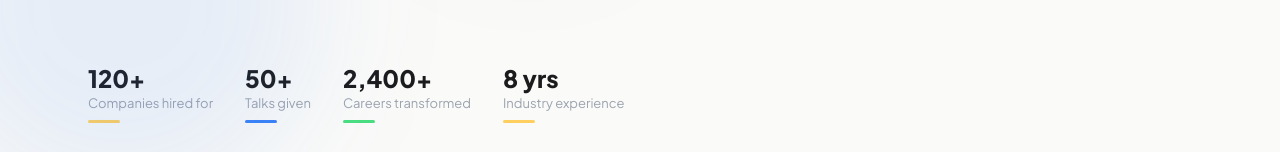
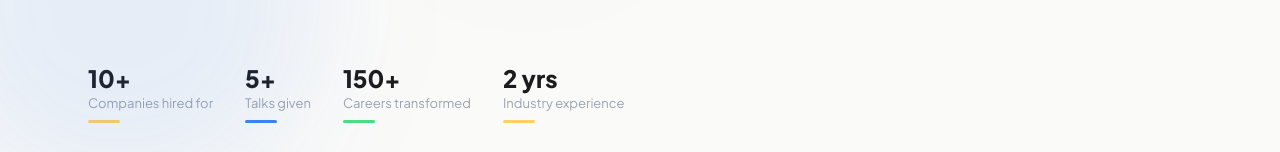
Before and after one commit to MXasan/persanalBrandHr, a React (Vite) app: page / in a window 1280 px wide. Shown: the part 747-899 px from the top of the page. Built offline with nearby package versions, Linux system fonts and the light colour scheme.

Commit message:
change personal info

```diff
--- a/src/app/components/AboutSection.tsx
+++ b/src/app/components/AboutSection.tsx
@@ -1,34 +1,33 @@
 import { motion } from "motion/react";
 import { MapPin, Award, TrendingUp, Users } from "lucide-react";
-// import ProfileImg from '../../../public/profileImg.jpg'
 // const PROFILE_IMG =
 //   "https://images.unsplash.com/photo-1760543998147-117ae5649c5c?crop=entropy&cs=tinysrgb&fit=max&fm=jpg&ixid=M3w3Nzg4Nzd8MHwxfHNlYXJjaHwxfHxwcm9mZXNzaW9uYWwlMjB3b21hbiUyMHNtaWxpbmclMjBjb25maWRlbnQlMjBwb3J0cmFpdHxlbnwxfHx8fDE3NzIwMTk5ODV8MA&ixlib=rb-4.1.0&q=80&w=1080";
 
 const stats = [
   {
     icon: <Users size={18} className="text-blue-500" />,
-    value: "120+",
+    value: "10+",
     label: "Companies hired for",
     sub: "From Series A to Fortune 500",
     accent: "#3B82F6",
   },
   {
     icon: <Award size={18} className="text-yellow-500" />,
-    value: "50+",
+    value: "5+",
     label: "Talks given",
     sub: "Conferences & corporate events",
     accent: "#FFD060",
   },
   {
     icon: <TrendingUp size={18} className="text-green-600" />,
-    value: "2,400+",
+    value: "150+",
     label: "Careers transformed",
     sub: "Through coaching & placements",
     accent: "#4ADE80",
   },
   {
     icon: <MapPin size={18} className="text-blue-500" />,
-    value: "8 yrs",
+    value: "2 yrs",
     label: "In tech talent",
     sub: "Across 3 continents",
     accent: "#3B82F6",
@@ -71,11 +70,6 @@ export function AboutSection() {
             className="relative"
           >
             <div className="relative rounded-3xl overflow-hidden aspect-[4/5] max-w-md">
-              {/* <img
-                src={PROFILE_IMG}
-                alt="Nodir Makhkamov"
-                className="w-full h-full object-cover object-top"
-              /> */}
               <img src="/profileImg.jpg" alt="Profile" className="w-full h-full object-cover object-top"/>
 
               <div className="absolute bottom-6 left-6 right-6 bg-white/90 backdrop-blur-sm rounded-2xl p-4 flex items-center gap-3">
--- a/src/app/components/HeroSection.tsx
+++ b/src/app/components/HeroSection.tsx
@@ -7,10 +7,10 @@ interface HeroSectionProps {
 
 export function HeroSection({ onScrollTo }: HeroSectionProps) {
   const stats = [
-    { value: "120+", label: "Companies hired for", accent: "#FFD060" },
-    { value: "50+", label: "Talks given", accent: "#3B82F6" },
-    { value: "2,400+", label: "Careers transformed", accent: "#4ADE80" },
-    { value: "8 yrs", label: "Industry experience", accent: "#FFD060" },
+    { value: "10+", label: "Companies hired for", accent: "#FFD060" },
+    { value: "5+", label: "Talks given", accent: "#3B82F6" },
+    { value: "150+", label: "Careers transformed", accent: "#4ADE80" },
+    { value: "2 yrs", label: "Industry experience", accent: "#FFD060" },
   ];
 
   return (
--- a/src/app/components/PostsSection.tsx
+++ b/src/app/components/PostsSection.tsx
@@ -7,7 +7,7 @@ const POSTS = [
     id: 1,
     title: "How to Stand Out in a Tech Interview Without Being a 10x Programmer",
     excerpt: "Most candidates focus on DSA prep, but the real differentiator? How you think, communicate, and collaborate under pressure.",
-    image: "https://images.unsplash.com/photo-1768796372362-05c256e61d8c?auto=format&fit=crop&q=70&w=600",
+    image: "https://images.unsplash.com/photo-1768796372362-05c256e61d8c?auto=format&fit=crop&q=60&w=450",
     date: "Feb 18, 2026",
     readTime: "6 min read",
     tag: "career",
@@ -17,7 +17,7 @@ const POSTS = [
     id: 2,
     title: "The Productivity Stack I Actually Use Every Day (Minimal & Effective)",
     excerpt: "After testing dozens of apps and systems, here's what stuck — and why the simpler your setup, the more you actually get done.",
-    image: "https://images.unsplash.com/photo-1760604359590-0f0dc7dbbf3c?auto=format&fit=crop&q=70&w=600",
+    image: "https://images.unsplash.com/photo-1760604359590-0f0dc7dbbf3c?auto=format&fit=crop&q=60&w=450",
     date: "Feb 10, 2026",
     readTime: "8 min read",
     tag: "productivity",
@@ -27,7 +27,7 @@ const POSTS = [
     id: 3,
     title: "From Entrepreneur to Entrepreneur: What Nobody Tells You About the Leap",
     excerpt: "The jump from a stable salary to building something of your own is terrifying and exhilarating. Here's what I wish I'd known.",
-    image: "https://images.unsplash.com/photo-1758873271835-0ab4b611e659?auto=format&fit=crop&q=70&w=600",
+    image: "https://images.unsplash.com/photo-1758873271835-0ab4b611e659?auto=format&fit=crop&q=60&w=450",
     date: "Jan 28, 2026",
     readTime: "10 min read",
     tag: "entrepreneurship",
@@ -37,7 +37,7 @@ const POSTS = [
     id: 4,
     title: "The Morning Routine That's Quietly Changed My Life",
     excerpt: "Not a 5am wake-up call or an ice bath. Just a few anchoring habits that compound over time.",
-    image: "https://images.unsplash.com/photo-1589221475596-7133b597dc21?auto=format&fit=crop&q=70&w=600",
+    image: "https://images.unsplash.com/photo-1589221475596-7133b597dc21?auto=format&fit=crop&q=60&w=450",
     date: "Jan 15, 2026",
     readTime: "5 min read",
     tag: "growth",
```
